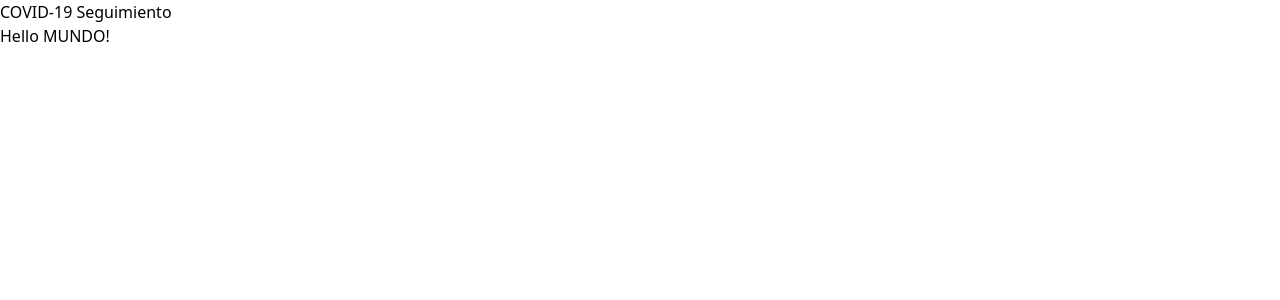
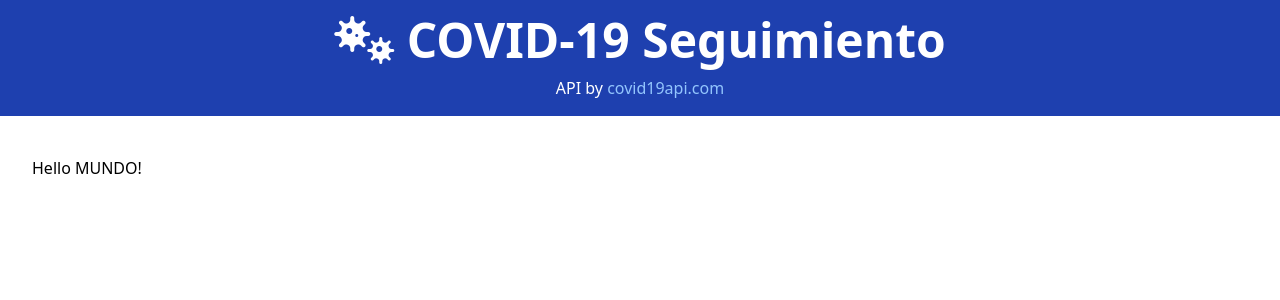
Before and after one commit to MartoBigOdi/vuecovid, a Vue app: page / in a window 1280 px wide. Shown: the top 300 px of the page. Built offline with nearby package versions, Linux system fonts and the light colour scheme.

Commit message:
Trabajando

```diff
--- a/public/index.html
+++ b/public/index.html
@@ -1,17 +1,23 @@
 <!DOCTYPE html>
 <html lang="">
-  <head>
+
+<head>
     <meta charset="utf-8">
     <meta http-equiv="X-UA-Compatible" content="IE=edge">
     <meta name="viewport" content="width=device-width,initial-scale=1.0">
     <link rel="icon" href="<%= BASE_URL %>favicon.ico">
-    <title><%= htmlWebpackPlugin.options.title %></title>
-  </head>
-  <body>
+    <title>
+        <%= htmlWebpackPlugin.options.title %>
+    </title>
+    <link rel="stylesheet" href="https://cdnjs.cloudflare.com/ajax/libs/font-awesome/5.15.3/css/all.min.css" />
+</head>
+
+<body>
     <noscript>
       <strong>We're sorry but <%= htmlWebpackPlugin.options.title %> doesn't work properly without JavaScript enabled. Please enable it to continue.</strong>
     </noscript>
     <div id="app"></div>
     <!-- built files will be auto injected -->
-  </body>
+</body>
+
 </html>
--- a/src/App.vue
+++ b/src/App.vue
@@ -1,6 +1,6 @@
 <template>
 <Header />
-  <div class="container mx-auto">
+  <div class="container">
       <router-view/>
   </div>
 
--- a/src/components/Header.vue
+++ b/src/components/Header.vue
@@ -1,8 +1,9 @@
 <template>
- <header>
-    <div>
-        COVID-19 Seguimiento
+ <header class="text-center bg-blue-800 text-white p-4 mb-10">
+    <div class="text-3xl md:text-5xl font-bold mb-3">
+        <i class="fa fa-viruses"></i> COVID-19 Seguimiento
     </div>
+    <p>API by <a class="text-blue-300" href="http://covid19api.com" target="_blank">covid19api.com</a></p>
  </header>
 </template>
 
--- a/src/views/Home.vue
+++ b/src/views/Home.vue
@@ -7,8 +7,9 @@
 <script>
 export default {
   name: 'Home',
-  components: {
-
-  }
+  components: {},
+  created(){
+    console.log(123)
+  },
 }
 </script>
--- /dev/null
+++ b/tailwind.config.js
@@ -0,0 +1,17 @@
+module.exports = {
+    purge: { content: ['./public/**/*.html', './src/**/*.vue'] },
+    darkMode: false, // or 'media' or 'class'
+    theme: {
+        extend: {},
+        container: {
+            center: true,
+            padding: '2rem',
+
+        }
+
+    },
+    variants: {
+        extend: {},
+    },
+    plugins: [],
+}
```
